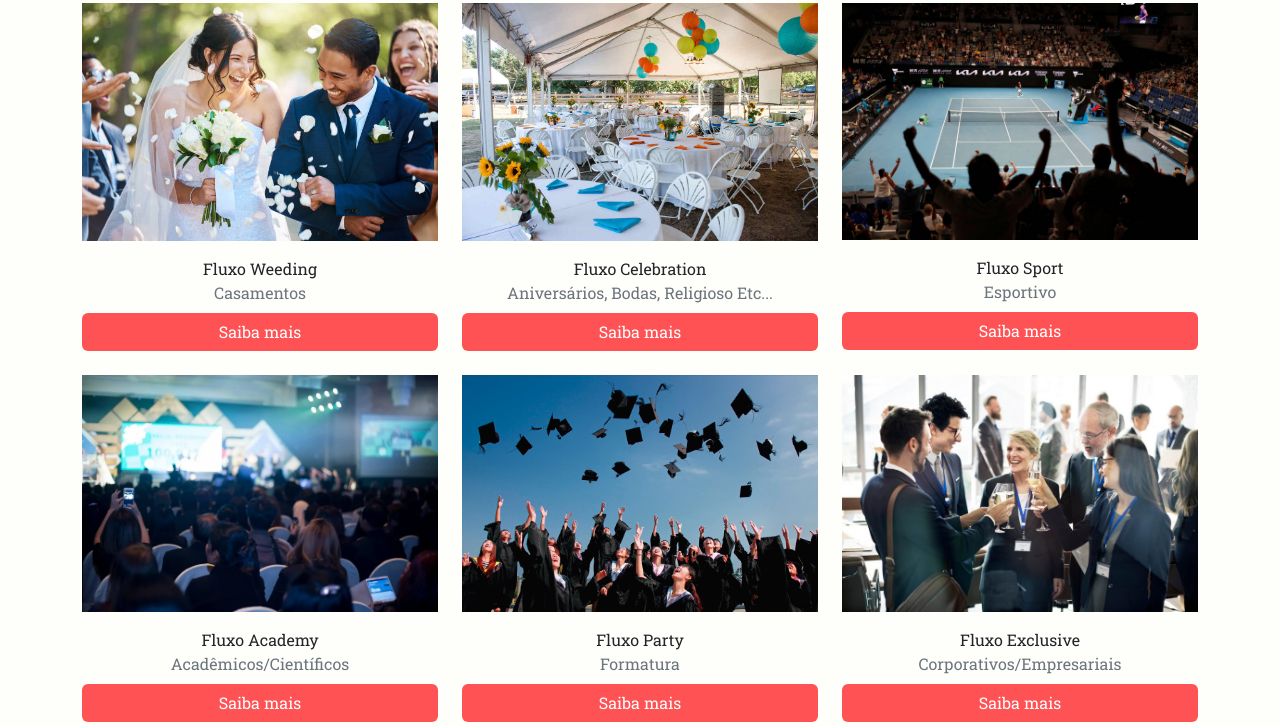
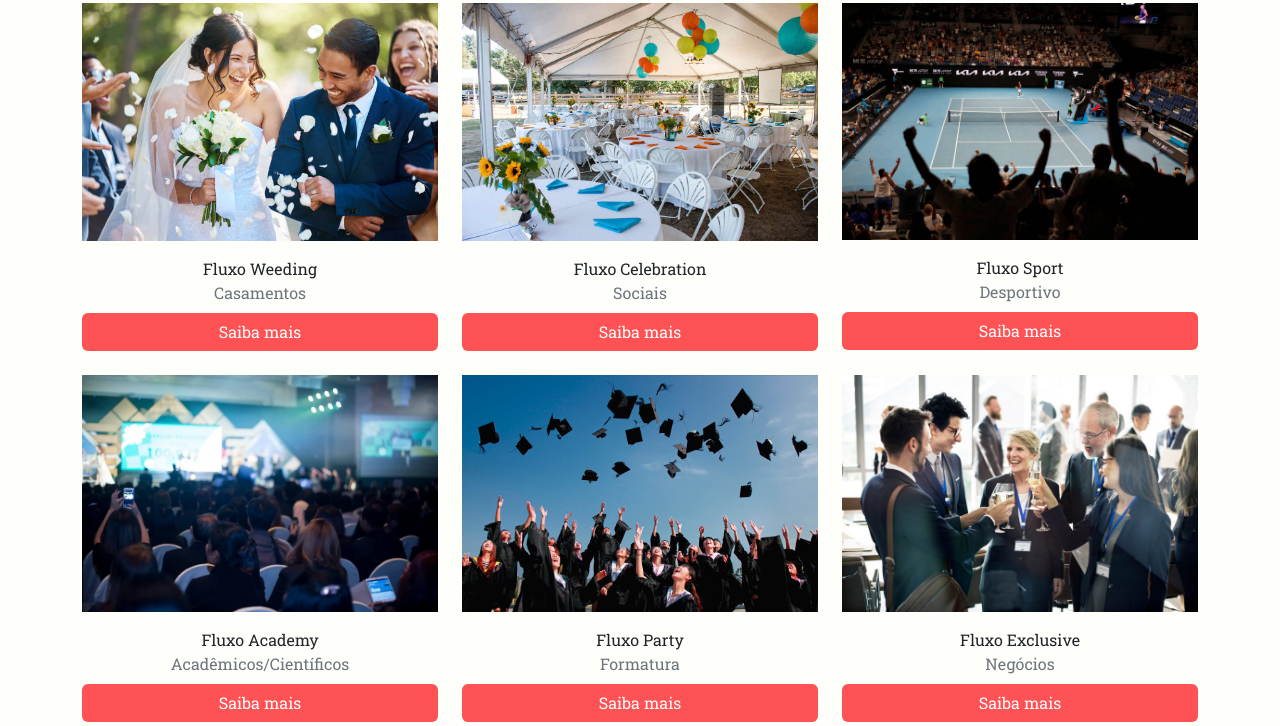
Before and after one commit to samuelsaturn/Fluxo-Eventos, a plain HTML site: page index.html in a window 1280 px wide. Shown: the part 985-1711 px from the top of the page. Drawn offline with nearby package versions, Linux system fonts and the light colour scheme; a script that the page names is missing.

Commit message:
Change subtitles services

```diff
--- a/index.html
+++ b/index.html
@@ -77,7 +77,7 @@
                             </a>
                             <div class="portfolio-caption">
                                 <div class="portfolio-caption-heading text-center mt-3">Fluxo Celebration</div>
-                                <div class="portfolio-caption-subheading text-muted text-center">Aniversários, Bodas, Religioso Etc...</div>
+                                <div class="portfolio-caption-subheading text-muted text-center">Sociais</div>
                                 <a class="portfolio-link" data-bs-toggle="modal" href="#portfolioModal2">
                                     <div class="portfolio-hover">
                                         <div style="background-color: #FF5254;" class="btn w-100 mt-2 portfolio-hover-content text-white">Saiba mais</div>
@@ -94,7 +94,7 @@
                             </a>
                             <div class="portfolio-caption">
                                 <div class="portfolio-caption-heading text-center mt-3">Fluxo Sport</div>
-                                <div class="portfolio-caption-subheading text-muted text-center">Esportivo</div>
+                                <div class="portfolio-caption-subheading text-muted text-center">Desportivo</div>
                                 <a class="portfolio-link" data-bs-toggle="modal" href="#portfolioModal3">
                                     <div class="portfolio-hover">
                                         <div style="background-color: #FF5254;" class="btn w-100 mt-2 portfolio-hover-content text-white">Saiba mais</div>
@@ -145,7 +145,7 @@
                             </a>
                             <div class="portfolio-caption">
                                 <div class="portfolio-caption-heading text-center mt-3">Fluxo Exclusive</div>
-                                <div class="portfolio-caption-subheading text-muted text-center">Corporativos/Empresariais</div>
+                                <div class="portfolio-caption-subheading text-muted text-center">Negócios</div>
                                 <a class="portfolio-link" data-bs-toggle="modal" href="#portfolioModal6">
                                     <div class="portfolio-hover">
                                         <div style="background-color: #FF5254;" class="btn w-100 mt-2 portfolio-hover-content text-white">Saiba mais</div>
@@ -671,7 +671,7 @@
 
         <script type="module">
             import { BREVO_API_KEY } from './js/config.js';
-            console.log(BREVO_API_KEY)
+
 
             document.getElementById("newsletterForm").addEventListener("submit", function(event) {
                 event.preventDefault(); // Impede o envio tradicional do formulário
```
